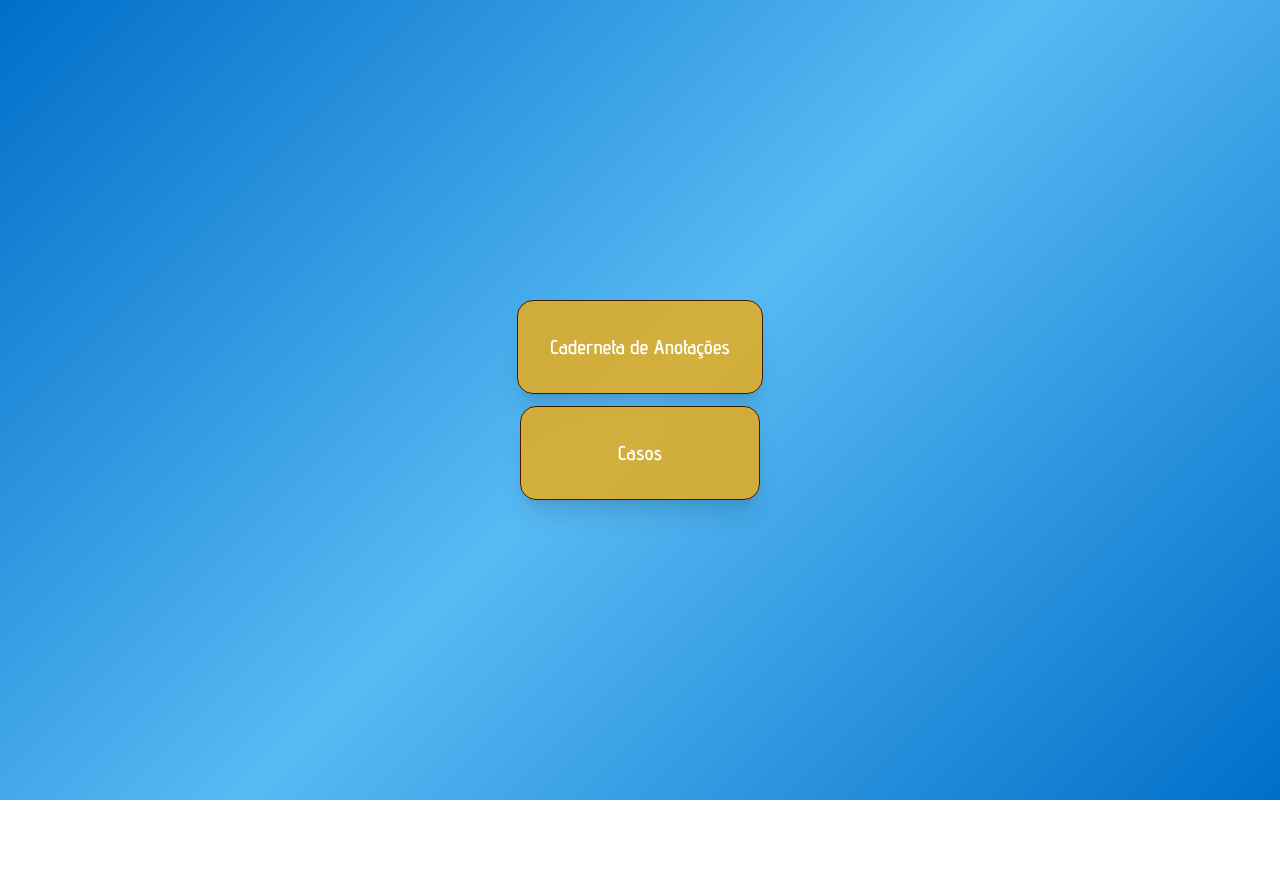
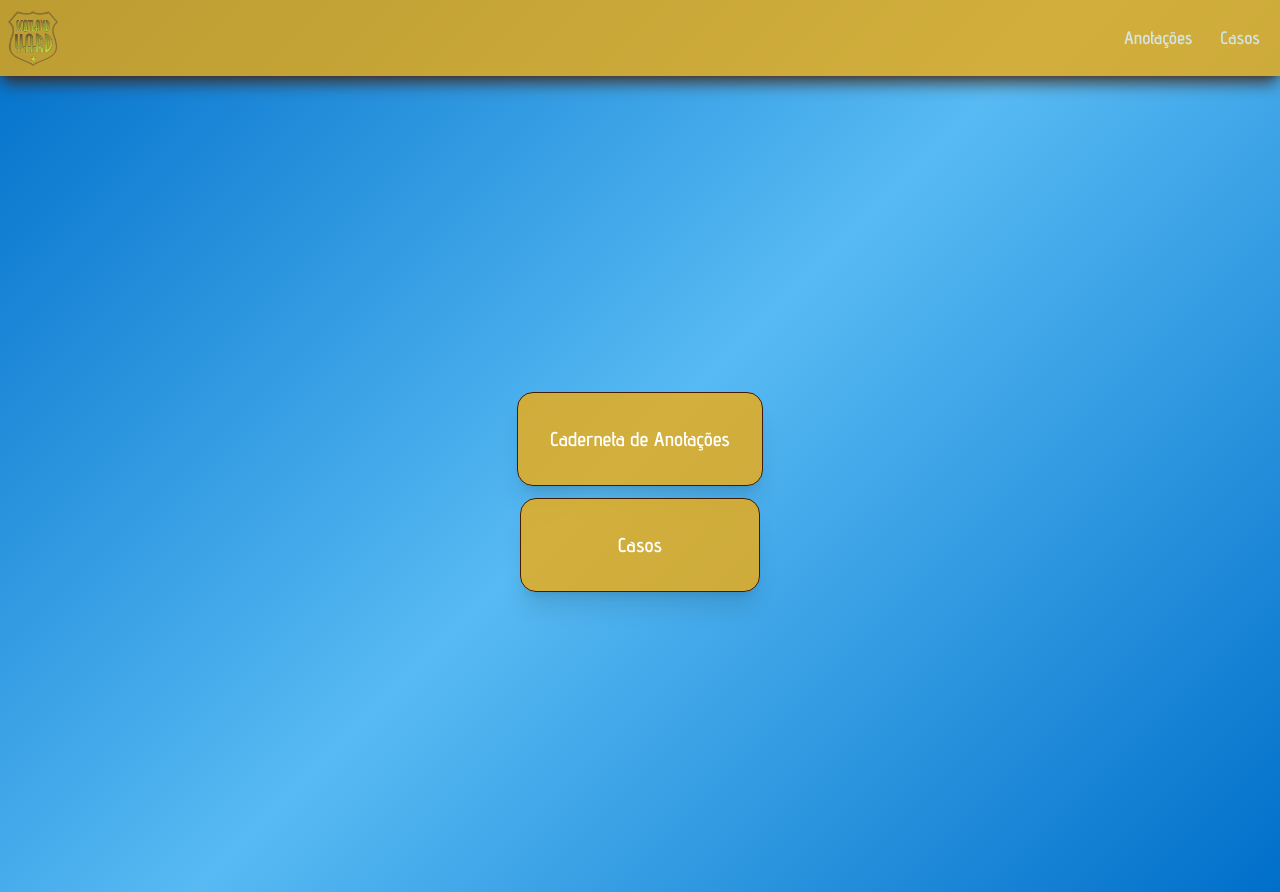
Before and after one commit to Adadezer/scotland-yard, a Next.js app: page / in a window 1280 px wide. Before the commit the page ends 800 px from the top, so only its background shows below. Built offline with nearby package versions, Linux system fonts and the light colour scheme.

Commit message:
feat: add header

```diff
--- /dev/null
+++ b/src/app/components/Header.tsx
@@ -0,0 +1,36 @@
+import Image from "next/image";
+import Link from "next/link";
+import React from "react";
+
+function Header() {
+  return (
+    <div className="navbar bg-[#fcac00] opacity-75 shadow-lg shadow-amber-950 mb-4">
+      <Link href={`/`} className="flex-1 font-bold">
+        <Image
+          src={"/logo.png"}
+          width={50}
+          height={50}
+          alt="logo scotland yard"
+        />
+      </Link>
+      <div className="flex-none">
+        <ul className="menu menu-horizontal px-1 text-lg font-semibold gap-3">
+          <Link
+            href={`/notebookNotes`}
+            className="hover:bg-amber-950 rounded-md p-2 opacity-90"
+          >
+            <li>Anotações</li>
+          </Link>
+          <Link
+            href={`/cases`}
+            className="hover:bg-amber-950 rounded-md p-2 opacity-90"
+          >
+            <li>Casos</li>
+          </Link>
+        </ul>
+      </div>
+    </div>
+  );
+}
+
+export default Header;
--- a/src/app/layout.tsx
+++ b/src/app/layout.tsx
@@ -1,6 +1,7 @@
 import type { Metadata } from "next";
 import { Advent_Pro } from "next/font/google";
 import "./globals.css";
+import Header from "./components/Header";
 
 const advent = Advent_Pro({
   subsets: ["latin"],
@@ -19,7 +20,10 @@ export default function RootLayout({
 }>) {
   return (
     <html lang="en">
-      <body className={advent.className}>{children}</body>
+      <body className={advent.className}>
+        <Header />
+        {children}
+      </body>
     </html>
   );
 }
```
Also changed, not shown: public/logo.png (added), public/scotlandYard.png (added).
